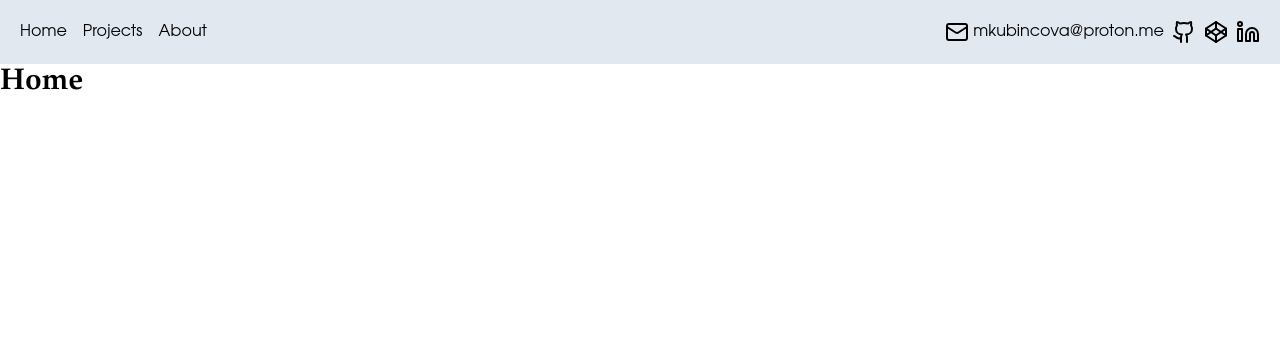
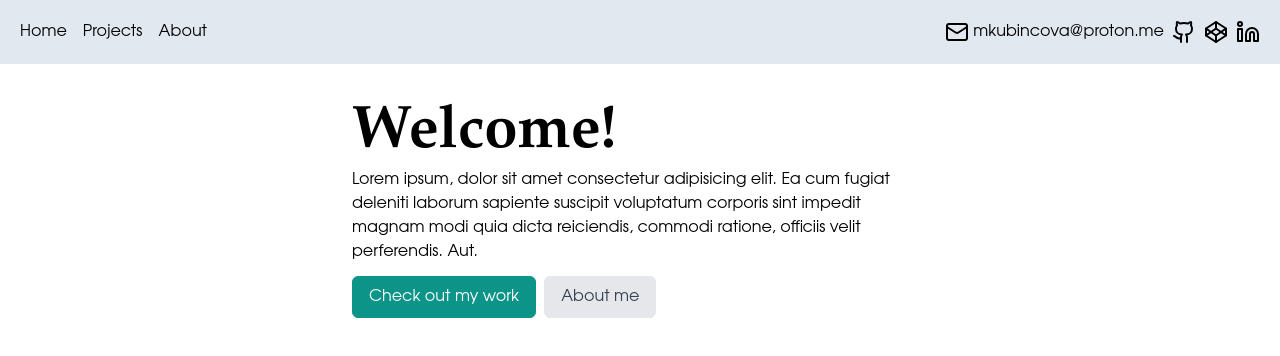
Before and after one commit to mkubincova/portfolio, a SvelteKit app: page / in a window 1280 px wide. Shown: the top 356 px of the page. Built offline with nearby package versions, Linux system fonts and the light colour scheme.

Commit message:
feat: hp base

```diff
--- a/src/routes/+layout.svelte
+++ b/src/routes/+layout.svelte
@@ -15,7 +15,7 @@
 	</div>
 </div>
 
-<!-- <style lang="scss">
+<style lang="scss">
 	#app {
 		min-height: 100vh;
 		display: flex;
@@ -25,4 +25,4 @@
 			flex: 1;
 		}
 	}
-</style> -->
+</style>
--- a/src/routes/+page.svelte
+++ b/src/routes/+page.svelte
@@ -1 +1,16 @@
-<h1>Home</h1>
+<article class="p-3 md:p-5">
+	<section class="flex flex-col md:flex-row items-center justify-center">
+		<div>
+			<h1 class="text-6xl">Welcome!</h1>
+			<p class="text-base max-w-prose">
+				Lorem ipsum, dolor sit amet consectetur adipisicing elit. Ea cum fugiat deleniti laborum
+				sapiente suscipit voluptatum corporis sint impedit magnam modi quia dicta reiciendis,
+				commodi ratione, officiis velit perferendis. Aut.
+			</p>
+			<div class="flex gap-2">
+				<a href="/projects" class="btn btn-primary mt-3">Check out my work</a>
+				<a href="/about" class="btn mt-3">About me</a>
+			</div>
+		</div>
+	</section>
+</article>
```
